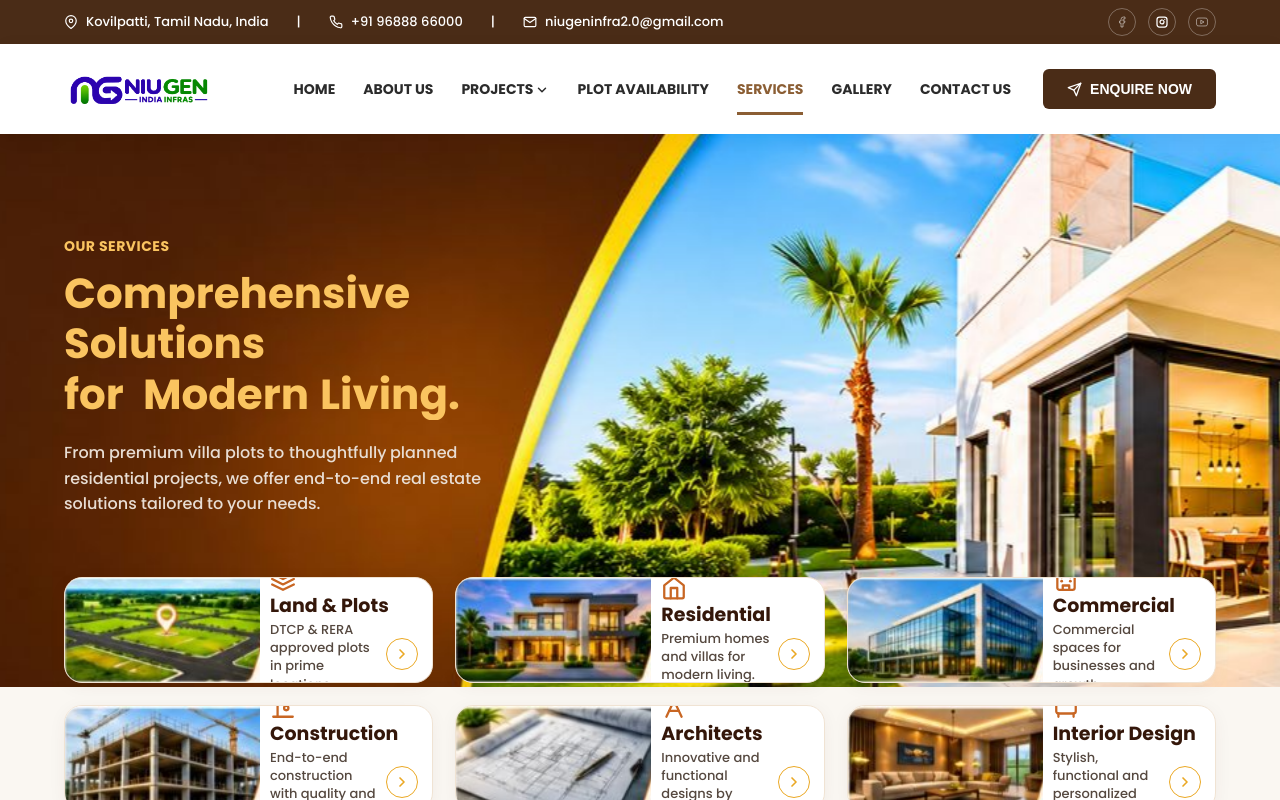
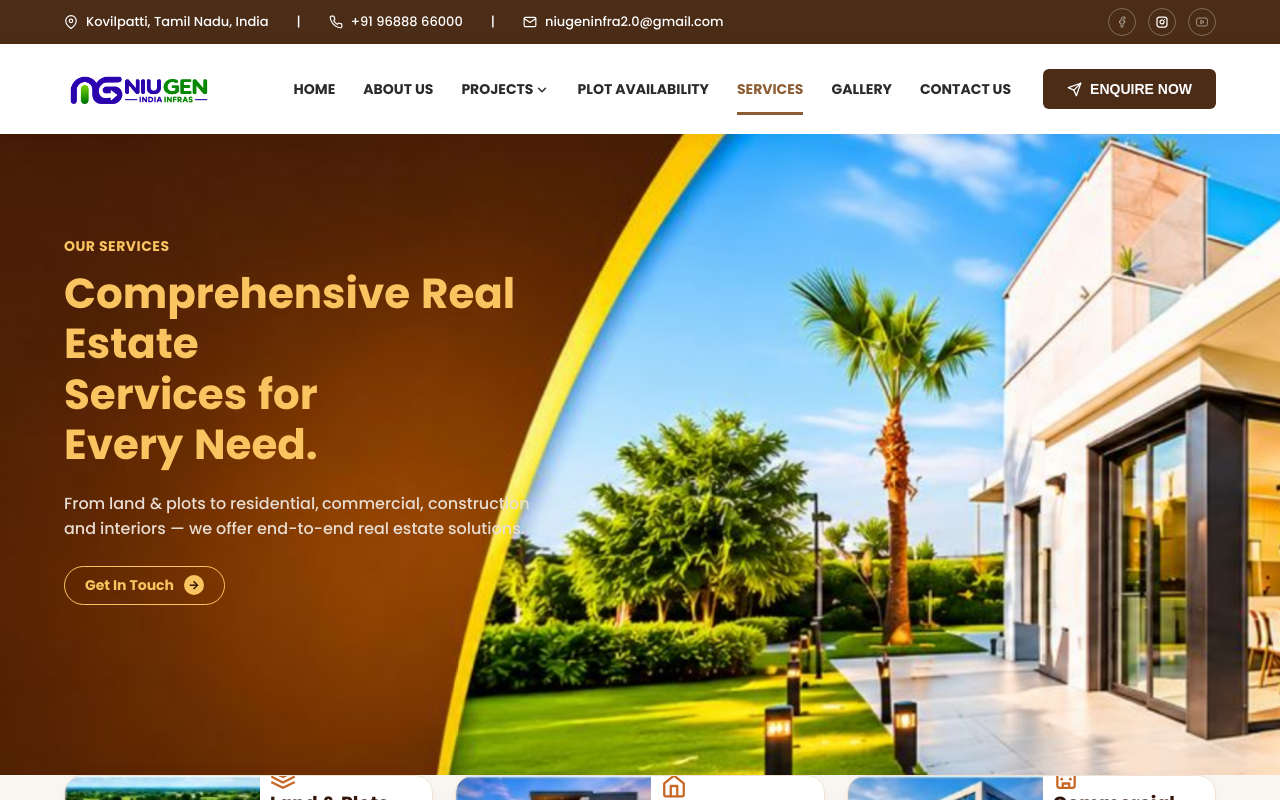
Before and after one commit to saravana716/Niugen-india, a React (Vite) app: page /services in a window 1280 px wide. Shown: the top 800 px of the page. Built offline with nearby package versions, Linux system fonts and the light colour scheme.

Commit message:
ui wokring on it

```diff
--- a/src/components/ServicesSection.css
+++ b/src/components/ServicesSection.css
@@ -70,7 +70,7 @@
 
 .services-grid-area {
   position: relative;
-  margin-top: -110px;
+  margin-top: 0px;
   z-index: 10;
 }
 
@@ -349,3 +349,61 @@
     margin-top: -60px;
   }
 }
+
+/* Hero CTA Button */
+.services-hero-cta-wrapper {
+  margin-top: 24px;
+}
+
+.services-hero-cta-btn {
+  display: inline-flex;
+  align-items: center;
+  gap: 10px;
+  background-color: transparent;
+  color: #FAC460 !important;
+  border: 1.5px solid #FAC460;
+  border-radius: 24px;
+  padding: 8px 20px;
+  font-size: 14px;
+  font-weight: 700;
+  text-decoration: none;
+  transition: all 0.25s ease;
+}
+
+.services-hero-cta-btn:hover {
+  background-color: #FAC460;
+  color: #381A0B !important;
+  transform: translateY(-2px);
+  box-shadow: 0 6px 18px rgba(250, 196, 96, 0.3);
+}
+
+.cta-btn-arrow {
+  display: inline-flex;
+  align-items: center;
+  justify-content: center;
+  width: 20px;
+  height: 20px;
+  border-radius: 50%;
+  background-color: #FAC460;
+  color: #381A0B;
+  font-size: 12px;
+  font-weight: 800;
+  transition: transform 0.25s ease;
+}
+
+.services-hero-cta-btn:hover .cta-btn-arrow {
+  transform: translateX(3px);
+}
+
+/* Category Navigation Bar directly below the banner */
+.services-category-bar-wrapper {
+  position: relative;
+  margin-top: -65px;
+  z-index: 20;
+  margin-bottom: 25px;
+}
+
+.services-category-bar-wrapper .category-cards-section {
+  margin-top: 0;
+  margin-bottom: 0;
+}
--- a/src/components/ServicesSection.jsx
+++ b/src/components/ServicesSection.jsx
@@ -140,10 +140,17 @@ const ServicesSection = () => {
             <div className="services-hero-text">
               <TextReveal elementType="span" className="subtitle" text="OUR SERVICES" />
               <h2>
-                <TextReveal text="Comprehensive Solutions" delay={0.2} /><br/>
-                <TextReveal text="for" delay={0.4} /> <TextReveal elementType="span" text="Modern Living." delay={0.4} />
+                <TextReveal text="Comprehensive Real Estate" delay={0.2} /><br/>
+                <TextReveal text="Services for" delay={0.4} /> <TextReveal elementType="span" text="Every Need." delay={0.4} />
               </h2>
-              <TextReveal elementType="p" text="From premium villa plots to thoughtfully planned residential projects, we offer end-to-end real estate solutions tailored to your needs." delay={0.6} />
+              <TextReveal elementType="p" text="From land & plots to residential, commercial, construction and interiors — we offer end-to-end real estate solutions." delay={0.6} />
+
+              <div className="services-hero-cta-wrapper">
+                <Link to="/contact" className="services-hero-cta-btn">
+                  <span>Get In Touch</span>
+                  <span className="cta-btn-arrow" aria-hidden="true">→</span>
+                </Link>
+              </div>
             </div>
           </div>
         </div>
@@ -163,7 +170,7 @@ const ServicesSection = () => {
         </div>
       </div>
 
-      {/* SERVICES CARDS SECTION - FULL WIDTH CONTAINER */}
+      {/* SERVICES CARDS SECTION */}
       <div className="services-grid-area">
         <div className="container">
 
@@ -185,14 +192,16 @@ const ServicesSection = () => {
                 </div>
 
                 <div className="service-card-body">
-                  <div className="service-card-icon-wrap" aria-hidden="true">
-                    {service.icon}
+                  <div className="service-card-header">
+                    <div className="service-card-icon-wrap" aria-hidden="true">
+                      {service.icon}
+                    </div>
+                    <h3 className="service-card-title">{service.title}</h3>
                   </div>
-                  <h3 className="service-card-title">{service.title}</h3>
                   <p className="service-card-desc">{service.description}</p>
 
                   <div className="service-card-arrow" aria-hidden="true">
-                    <svg width="16" height="16" viewBox="0 0 24 24" fill="none" stroke="currentColor" strokeWidth="2.5" strokeLinecap="round" strokeLinejoin="round">
+                    <svg width="15" height="15" viewBox="0 0 24 24" fill="none" stroke="currentColor" strokeWidth="2.5" strokeLinecap="round" strokeLinejoin="round">
                       <polyline points="9 18 15 12 9 6"></polyline>
                     </svg>
                   </div>
--- a/src/pages/Home.jsx
+++ b/src/pages/Home.jsx
@@ -11,7 +11,6 @@ import ProjectCtaBanner from '../components/ProjectCtaBanner';
 import FAQ from '../components/FAQ';
 import PageTransition from '../components/PageTransition';
 import ScrollReveal from '../components/ScrollReveal';
-import HorizontalScrollGallery from '../components/HorizontalScrollGallery';
 
 const Home = () => {
   return (
@@ -22,7 +21,6 @@ const Home = () => {
         <ScrollReveal direction="up"><HomeAbout /></ScrollReveal>
         <ScrollReveal direction="up"><HomeServices /></ScrollReveal>
         <ScrollReveal direction="left"><PremiumProjects /></ScrollReveal>
-        <HorizontalScrollGallery />
         <ScrollReveal direction="up"><ProcessWhyChoose /></ScrollReveal>
         <ScrollReveal direction="left"><OurPromise /></ScrollReveal>
         <ScrollReveal direction="up"><Testimonials /></ScrollReveal>
```
